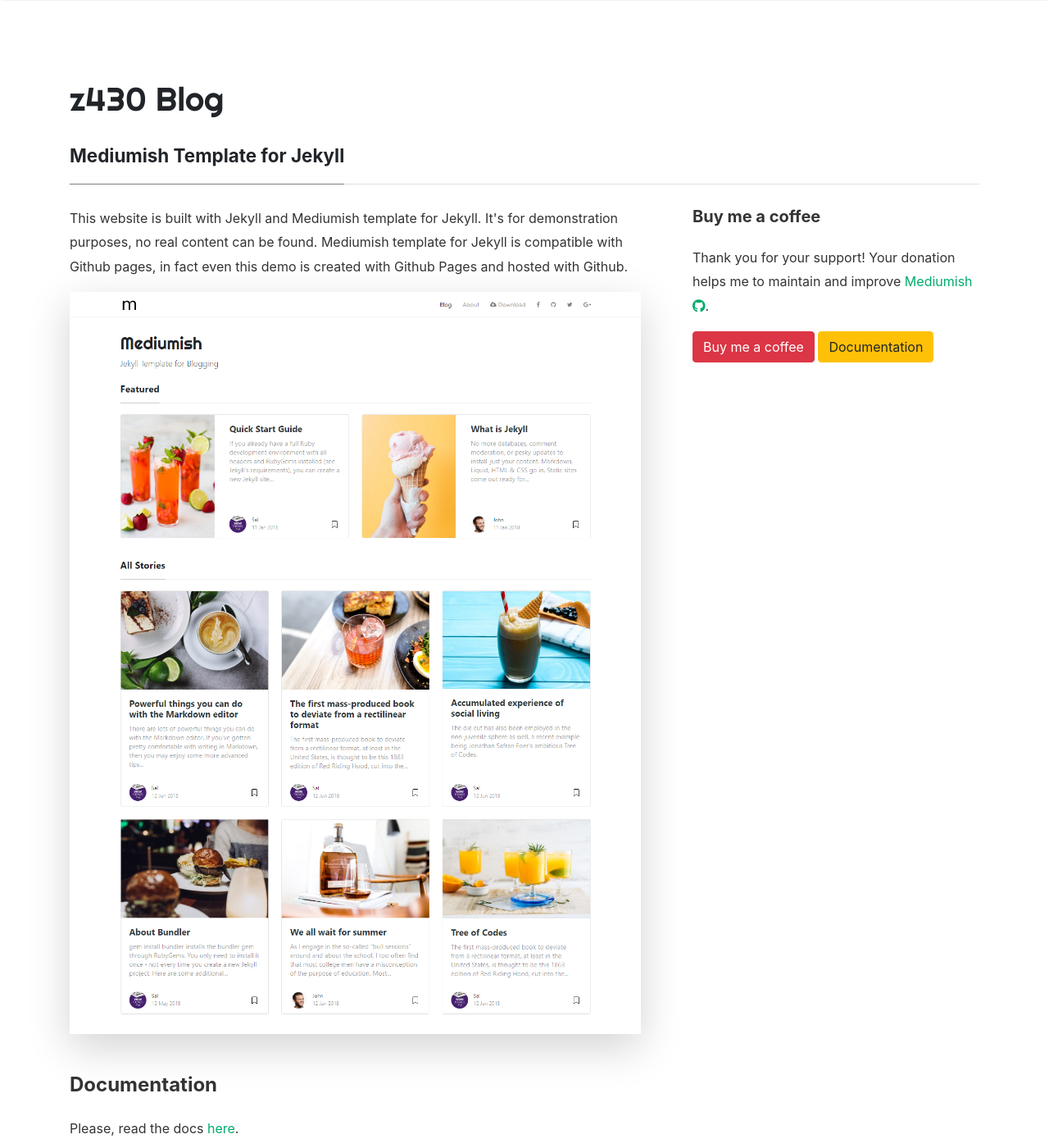
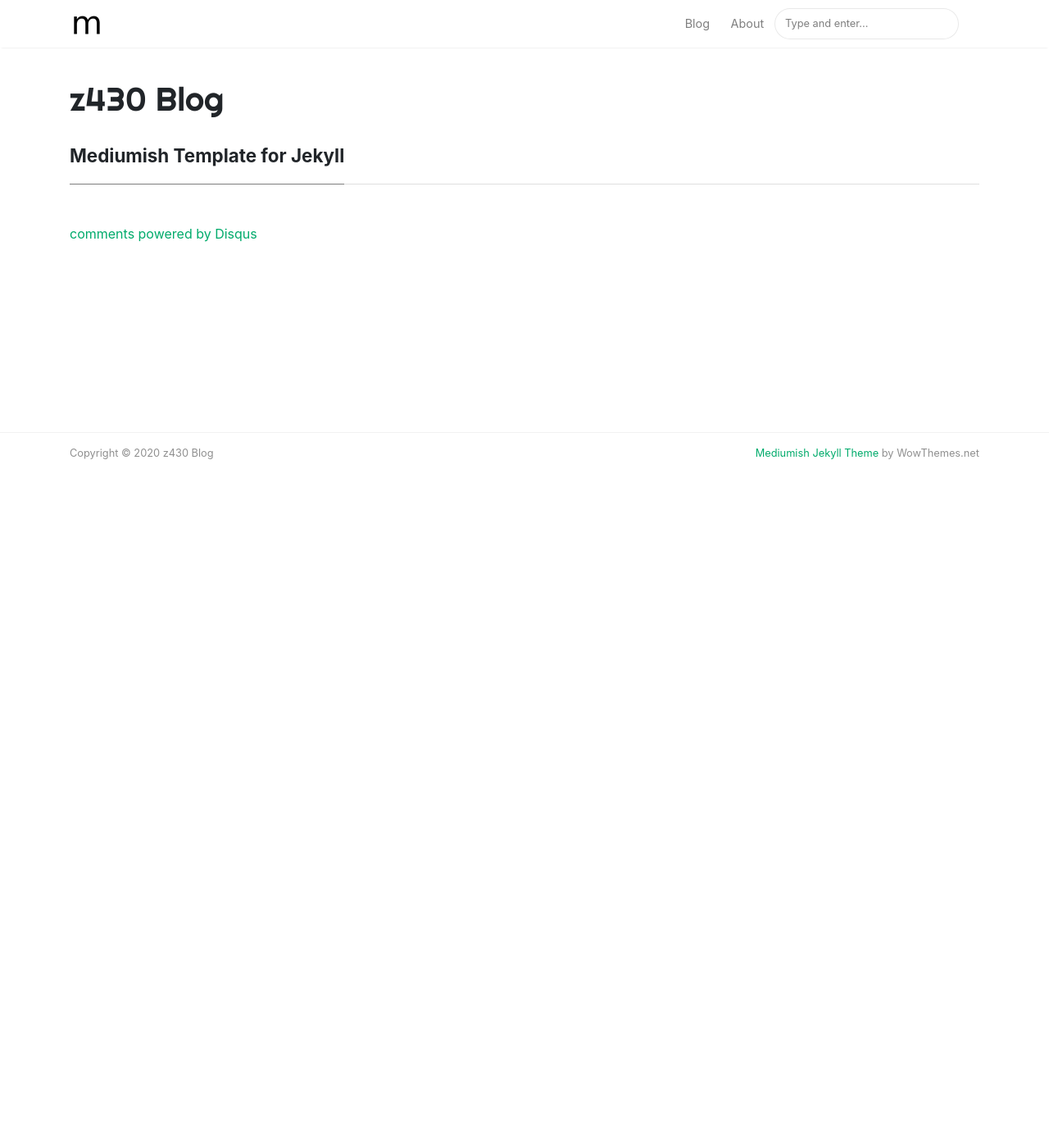
Before and after one commit to z430/z430.github.io, a Jekyll site: the page built from _pages/about.md, in a window 1280 px wide and 1400 px high. Shown: the whole window at 82% size. Built offline with Jekyll 4.4.1, drawn with Linux system fonts in a browser that asks for light colours; nearby versions of some CDN libraries; comment, search, counter and statistics services are not loaded; some of the changed text lies outside the part shown.

Commit message:
removing about pages

```diff
--- a/_config.yml
+++ b/_config.yml
@@ -1,6 +1,6 @@
 # Site
 name: "z430 Blog"
-title: "z430 Blog"
+# title: "z430 Blog"
 # description: "Funnnnnn"
 logo: 'assets/images/logo.png'
 favicon: 'assets/images/logo.png'
@@ -62,3 +62,6 @@ lazyimages: "disabled"
 #
 
 exclude: [changelog.md, LICENSE.txt, README.md, Gemfile, Gemfile.lock]
+
+# call jeykll admin
+gem: [jekyll-admin]
--- a/_pages/about.md
+++ b/_pages/about.md
@@ -5,7 +5,7 @@ permalink: /about
 comments: true
 ---
 
-<div class="row justify-content-between">
+<!-- <div class="row justify-content-between">
 <div class="col-md-8 pr-5">
 
 <p>This website is built with Jekyll and Mediumish template for Jekyll. It's for demonstration purposes, no real content can be found. Mediumish template for Jekyll is compatible with Github pages, in fact even this demo is created with Github Pages and hosted with Github.</p>
@@ -32,4 +32,4 @@ comments: true
 
 </div>
 </div>
-</div>
+</div> -->
```
